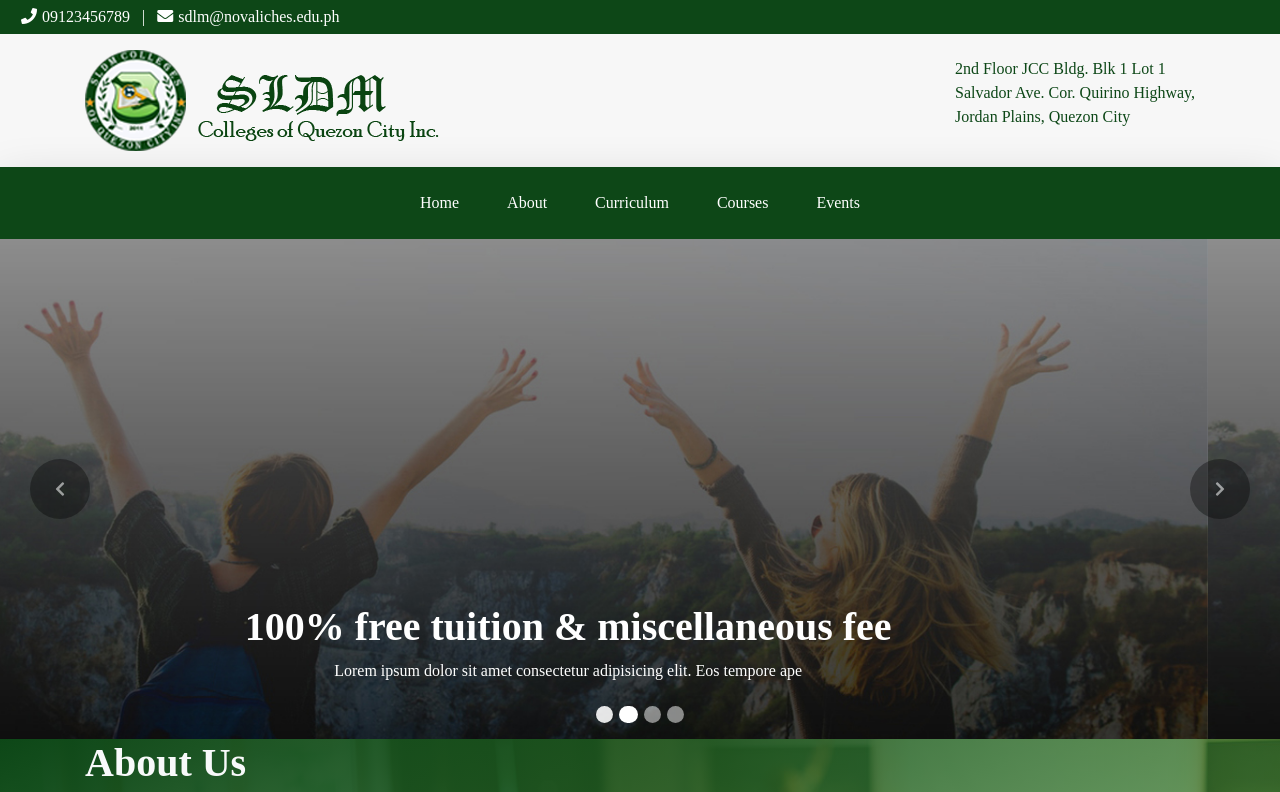
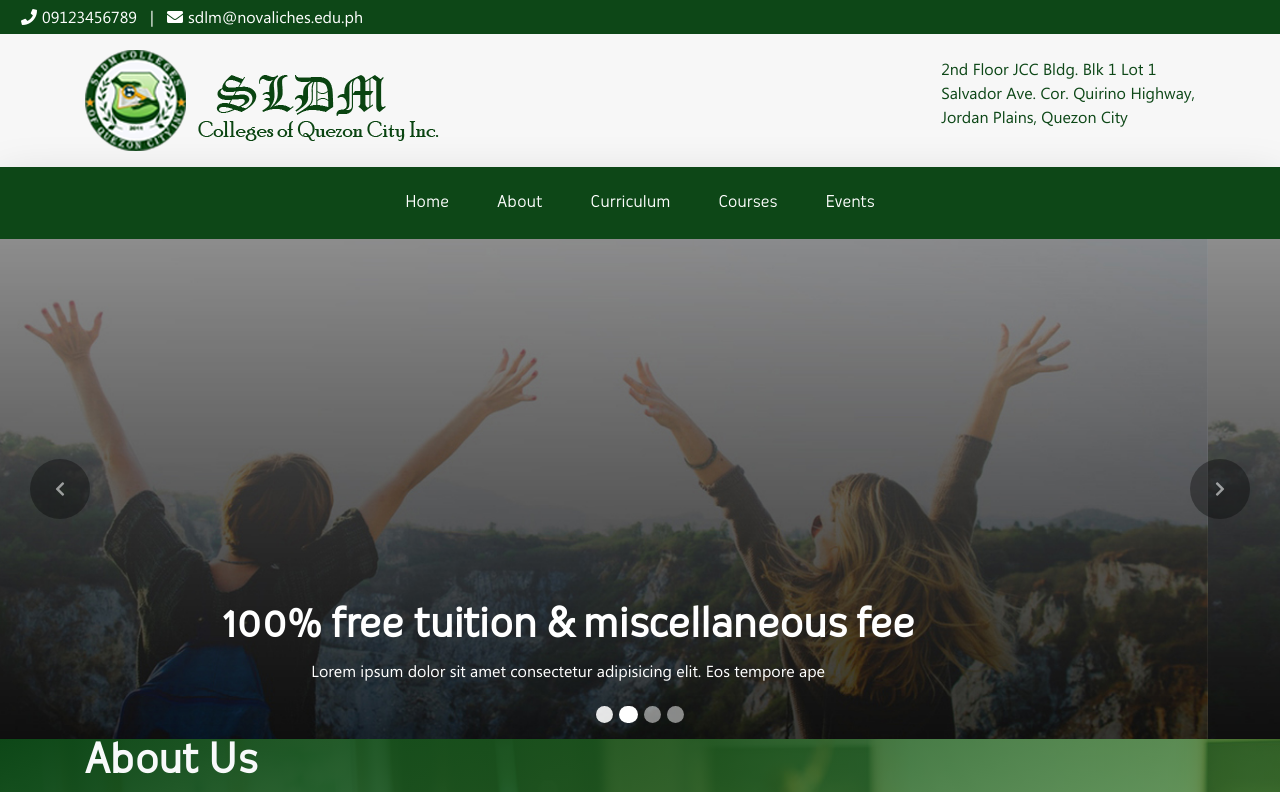
Before and after one commit to auhsojsomar/sldm, a website: page index.html in a window 1280 px wide. Shown: the top 792 px of the page. Drawn offline with nearby package versions, Linux system fonts and the light colour scheme.

Commit message:
add fonts

```diff
--- a/assets/css/main.css
+++ b/assets/css/main.css
@@ -1,3 +1,11 @@
+@font-face {
+    font-family: "Ebrima Regular";
+    src: url("../../lib/fonts/Ebrima-Regular.ttf");
+}
+@font-face {
+    font-family: "Oceania Regular";
+    src: url("../../lib/fonts/Oceania-Regular.ttf");
+}
 body {
     color: #0d4717;
     background: #f7f7f7;
```
Also changed, not shown: lib/fonts/Ebrima-Regular.ttf (added), lib/fonts/Oceania-Regular.ttf (added).
